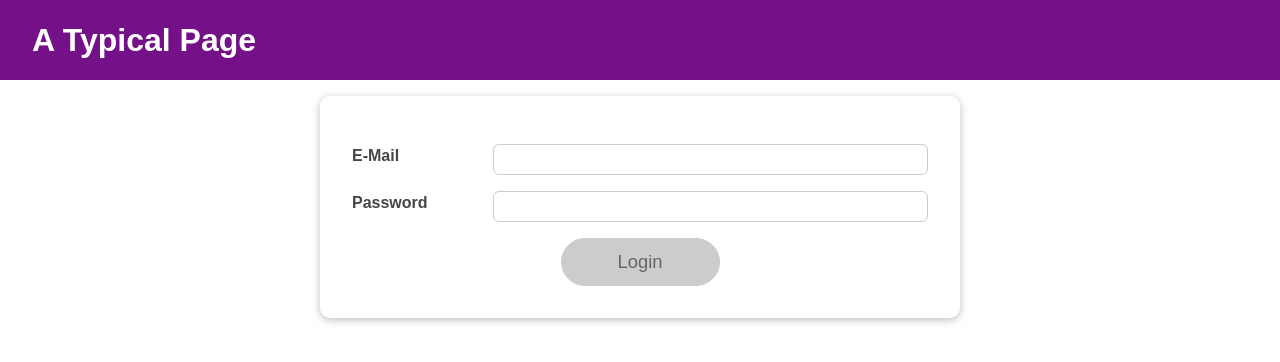
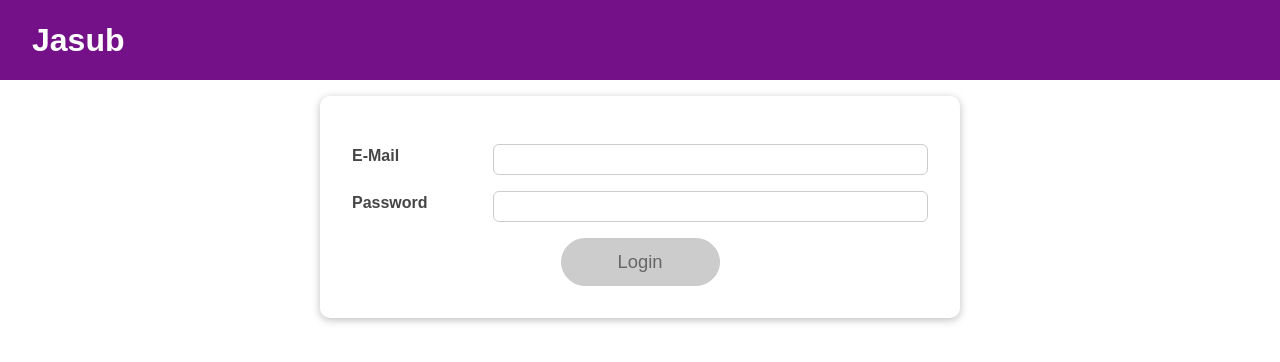
Before and after one commit to LimJaeSub/React_Study, a React (Create React App) app in the folder 02-useEffect/: page / in a window 1280 px wide. Shown: the top 362 px of the page. Built offline with nearby package versions, Linux system fonts and the light colour scheme.

Commit message:
localstorage
0725

```diff
--- a/02-useEffect/src/App.js
+++ b/02-useEffect/src/App.js
@@ -1,19 +1,33 @@
-import React, { useState } from 'react';
+import React, { useState,useEffect } from 'react';
 
 import Login from './components/Login/Login';
 import Home from './components/Home/Home';
 import MainHeader from './components/MainHeader/MainHeader';
 
 function App() {
+
   const [isLoggedIn, setIsLoggedIn] = useState(false);
+
+
+  useEffect(()=>{
+      const storedUserLoggedInInformation = localStorage.getItem('isLoggedIn');
+      if(storedUserLoggedInInformation==='1'){
+      setIsLoggedIn(true);
+    }
+  },[]);
+  //useEffect는 모든 컴포넌트 내 함수가 실행 된 후 실행(제일마지막)된다.
+  //따라서 여기서 state가 업데이트 된 후 컴포넌트 함수를 재실행한다.
+
 
   const loginHandler = (email, password) => {
     // We should of course check email and password
     // But it's just a dummy/ demo anyways
+    localStorage.setItem('isLoggedIn','1');
     setIsLoggedIn(true);
   };
 
   const logoutHandler = () => {
+    localStorage.removeItem('isLoggedIn');
     setIsLoggedIn(false);
   };
 
--- a/02-useEffect/src/components/MainHeader/MainHeader.js
+++ b/02-useEffect/src/components/MainHeader/MainHeader.js
@@ -6,7 +6,7 @@ import classes from './MainHeader.module.css';
 const MainHeader = (props) => {
   return (
     <header className={classes['main-header']}>
-      <h1>A Typical Page</h1>
+      <h1>Jasub</h1>
       <Navigation isLoggedIn={props.isAuthenticated} onLogout={props.onLogout} />
     </header>
   );
```
Also changed, not shown: 2 other files (tests, documents, lock files or other folders).
